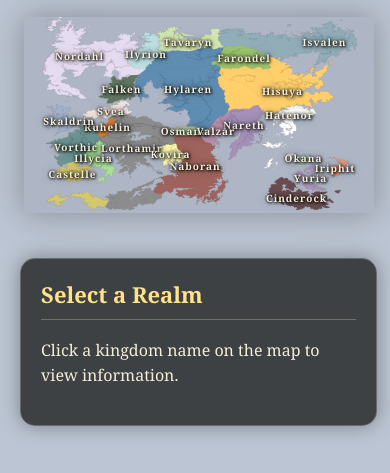
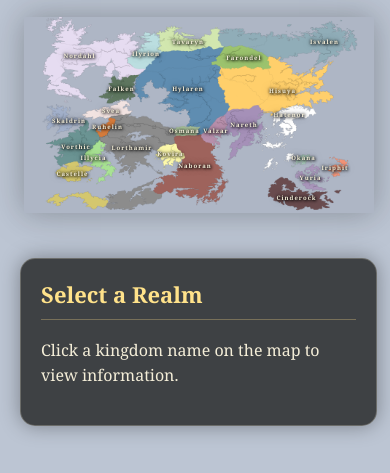
Before and after one commit to hampusedgren04-ux/known-world-atlas, a plain HTML site: page index.html in a window 390 px wide. Shown: the part 81-554 px from the top of the page. Drawn offline with Linux system fonts and the light colour scheme.

Commit message:
phone font size

```diff
--- a/style.css
+++ b/style.css
@@ -276,7 +276,7 @@ hr {
     }
 
     .realm {
-        font-size: 10px;
+        font-size: 6px;
         letter-spacing: 1px;
     }
 
```
